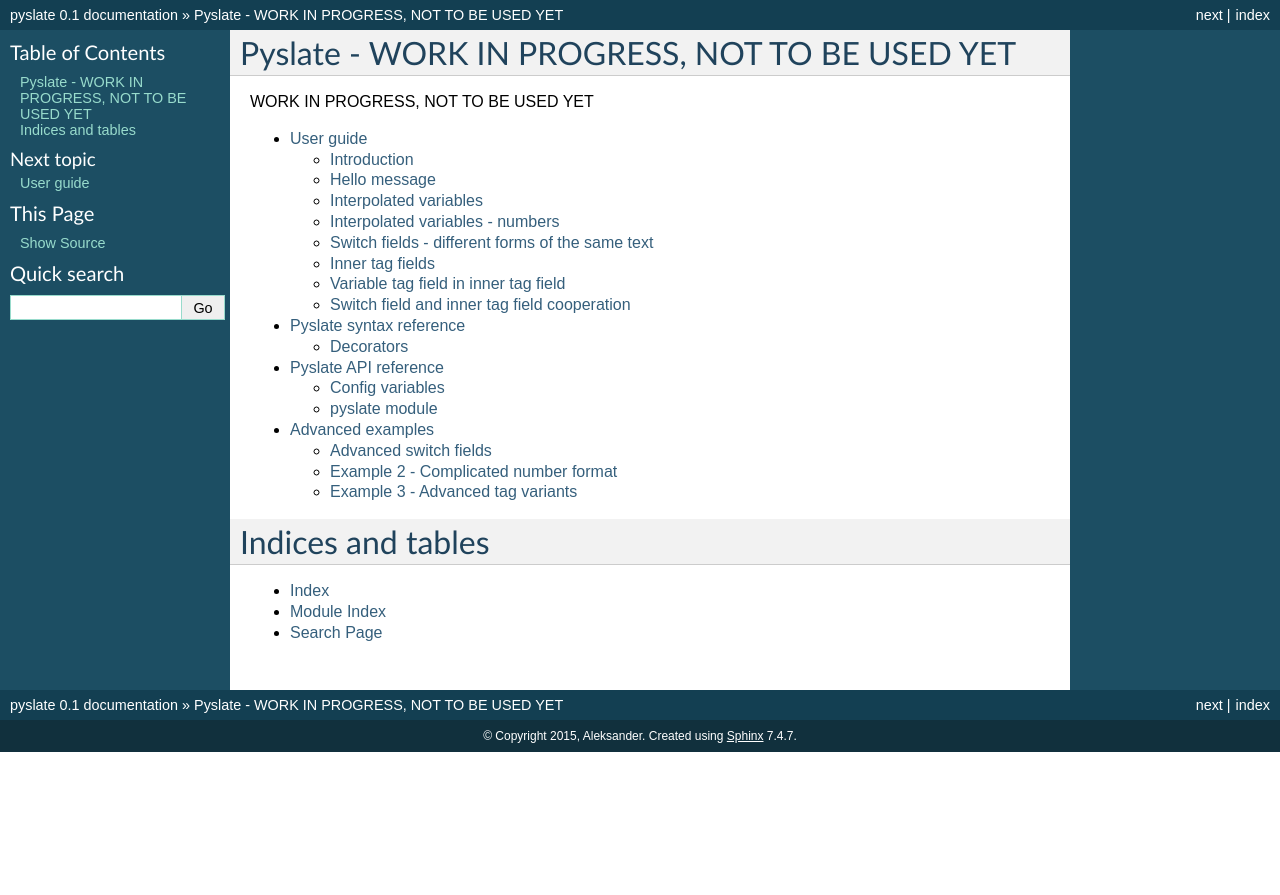
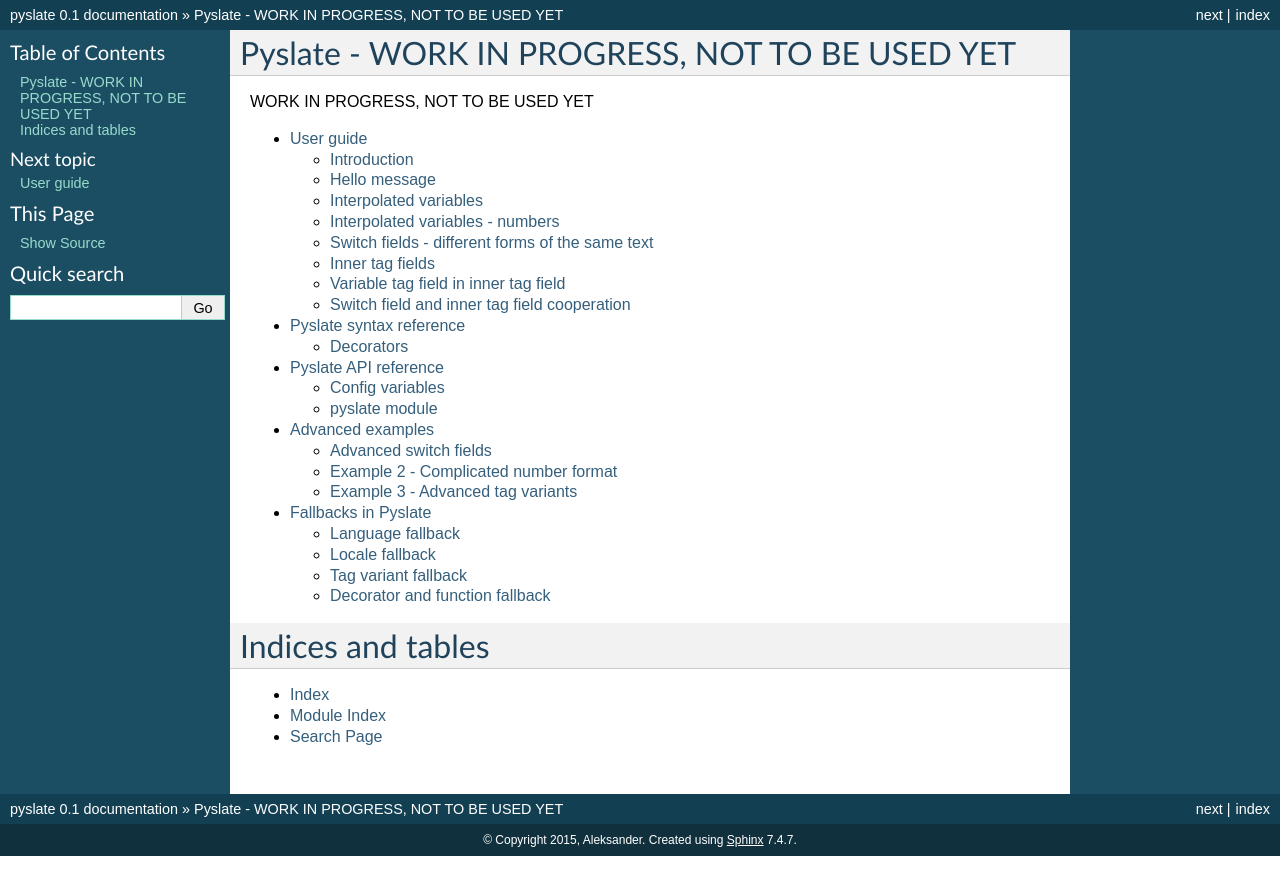
Before and after one commit to alchrabas/pyslate, a Sphinx documentation site: the page built from docs/index.rst, in a window 1280 px wide. Shown: the top 895 px of the page. Built offline with Sphinx 7.4.7, drawn with Linux system fonts in a browser that asks for light colours.

Commit message:
page regarding fallback mechanism

```diff
--- /dev/null
+++ b/docs/fallbacks.rst
@@ -0,0 +1,17 @@
+.. _fallbacks:
+
+Fallbacks in Pyslate
+====================
+How does it work?
+
+Language fallback
+-----------------
+
+Locale fallback
+---------------
+
+Tag variant fallback
+--------------------
+
+Decorator and function fallback
+-------------------------------
--- a/docs/index.rst
+++ b/docs/index.rst
@@ -15,6 +15,7 @@ WORK IN PROGRESS, NOT TO BE USED YET
    user-reference
    api
    advanced_examples
+   fallbacks
 
 
 Indices and tables
```
